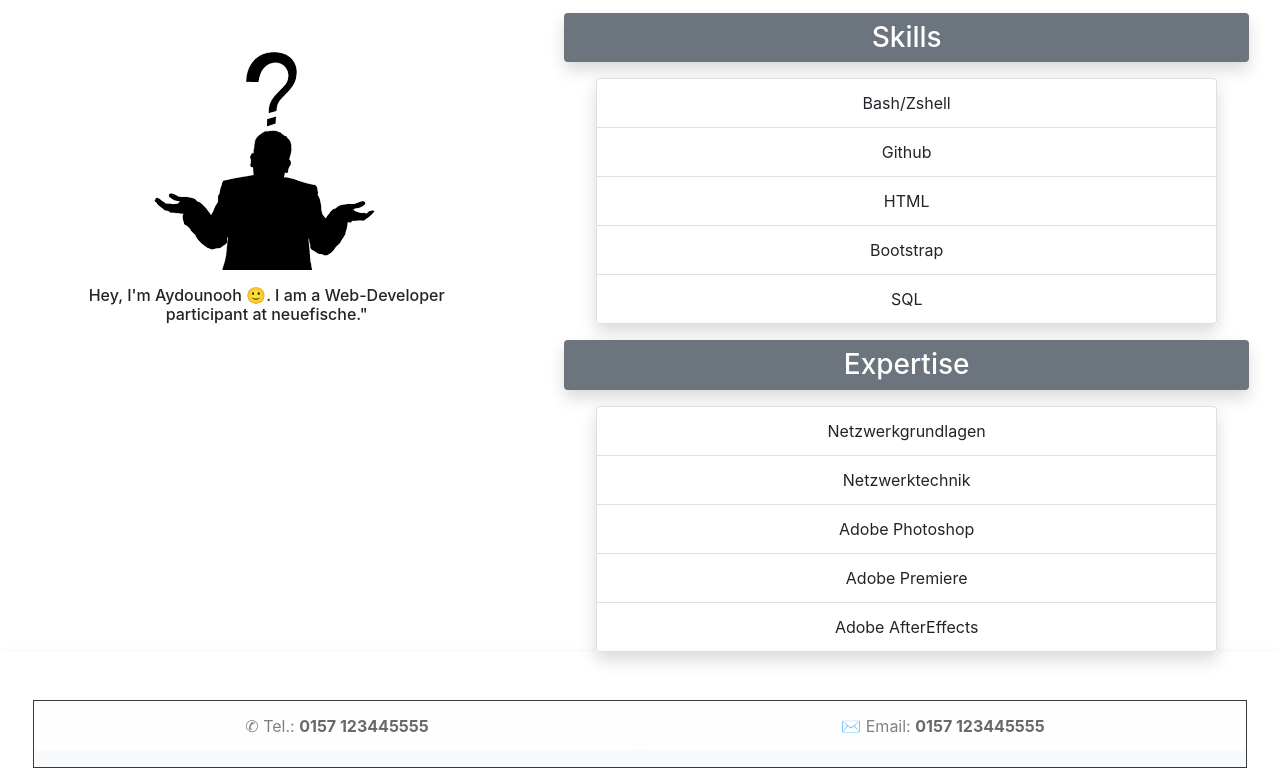
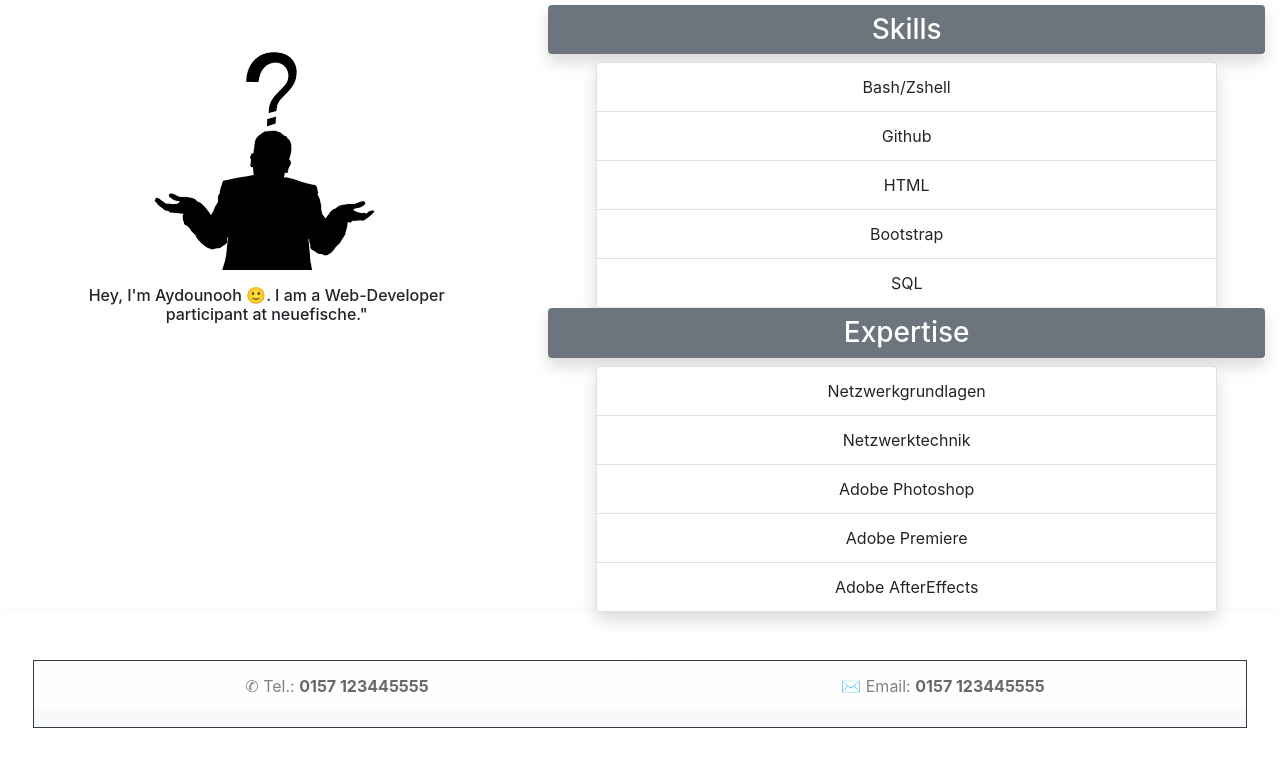
Before and after one commit to stqrsky/Personal-Website-Starsky, a plain HTML site: page index.html in a window 1280 px wide. Shown: the part 61-831 px from the top of the page. Drawn offline with nearby package versions, Linux system fonts and the light colour scheme.

```diff
--- a/index.html
+++ b/index.html
@@ -33,8 +33,8 @@
                     Hey, I'm Aydounooh 🙂. I am a Web-Developer participant at neuefische."
                 </h6>
             </div>
-            <div class="col-md-7">
-                    <h3 class="h3 bg-secondary text-white rounded m-3 p-2 shadow">Skills</h3>
+            <div class="col-md-7 m-0 pt-2">
+                    <h3 class="h3 bg-secondary text-white rounded p-2 shadow">Skills</h3>
                     <ul class="list-group mx-5 shadow">
                         <li class="list-group-item">Bash/Zshell</li>
                         <li class="list-group-item">Github</li>
@@ -42,7 +42,7 @@
                         <li class="list-group-item">Bootstrap</li>
                         <li class="list-group-item">SQL</li>
                     </ul>
-                    <h3 class="h3 bg-secondary text-white rounded m-3 p-2 shadow">Expertise</h3>
+                    <h3 class="h3 bg-secondary text-white rounded p-2 shadow">Expertise</h3>
                     <ul class="list-group mx-5 shadow">
                         <li class="list-group-item">Netzwerkgrundlagen</li>
                         <li class="list-group-item">Netzwerktechnik</li>
```
Also changed, not shown: images/Star foto.png (added).
